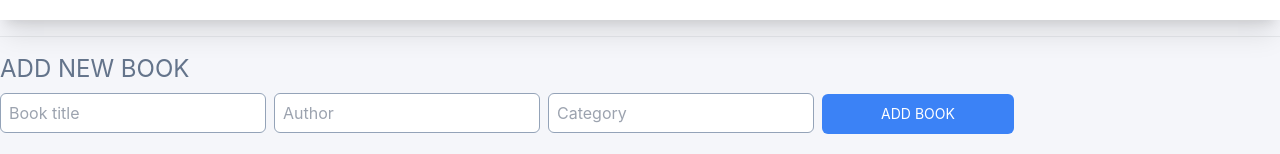
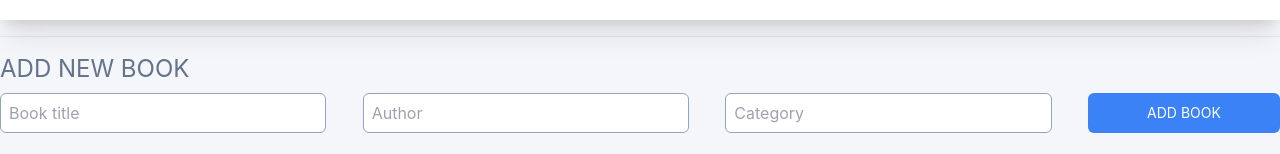
Before and after one commit to lincoln1883/anancy-bookstore, a React (Create React App) app: page /books in a window 1280 px wide. Shown: the part 2244-2398 px from the top of the page. Built offline with nearby package versions, Linux system fonts and the light colour scheme; no server answers.

Commit message:
Update input styles to increase width.

```diff
--- a/src/components/BookInput.jsx
+++ b/src/components/BookInput.jsx
@@ -32,10 +32,11 @@ const BookInput = () => {
   };
 
   return (
-    <div className="mt-4">
-      <h2 className="text-slate-500 text-2xl">ADD NEW BOOK</h2>
+    <>
+      <h2 className="mt-4 text-slate-500 text-2xl">ADD NEW BOOK</h2>
+      <div className="flex flex-wrap items-center justify-between gap-2 mb-4 w-full">
         <input
-        className="h-10 p-2 mt-2 mr-2 mb-2 bg-white border border-slate-400 rounded-md"
+          className="h-10 p-2 mt-2 mr-2 mb-2 w-[25.5%] bg-white border border-slate-400 rounded-md"
           type="text"
           placeholder="Book title"
           required
@@ -44,7 +45,7 @@ const BookInput = () => {
           onChange={(e) => setTitle(e.target.value)}
         />
         <input
-        className="h-10 p-2 mt-2 mr-2 mb-2 bg-white border border-slate-400 rounded-md"
+          className="h-10 p-2 mt-2 mr-2 mb-2 w-[25.5%] bg-white border border-slate-400 rounded-md"
           type="text"
           placeholder="Author"
           required
@@ -53,7 +54,7 @@ const BookInput = () => {
           onChange={(e) => setAuthor(e.target.value)}
         />
         <input
-        className="h-10 p-2 mt-2 mr-2 mb-2 bg-white border border-slate-400 rounded-md"
+          className="h-10 p-2 mt-2 mr-2 mb-2 w-[25.5%] bg-white border border-slate-400 rounded-md"
           type="text"
           placeholder="Category"
           required
@@ -62,8 +63,9 @@ const BookInput = () => {
           onChange={(e) => setCategory(e.target.value)}
         />
         <Button type="submit" className="bg-sky-600" onClick={handleAddBook}>Add Book</Button>
+      </div>
       {error && <p className="text-xl text-center font-bold text-red-600">Please fill all the fields</p>}
-    </div>
+    </>
   );
 };
 
```
Lines whose indentation alone changed are shown as unchanged.
